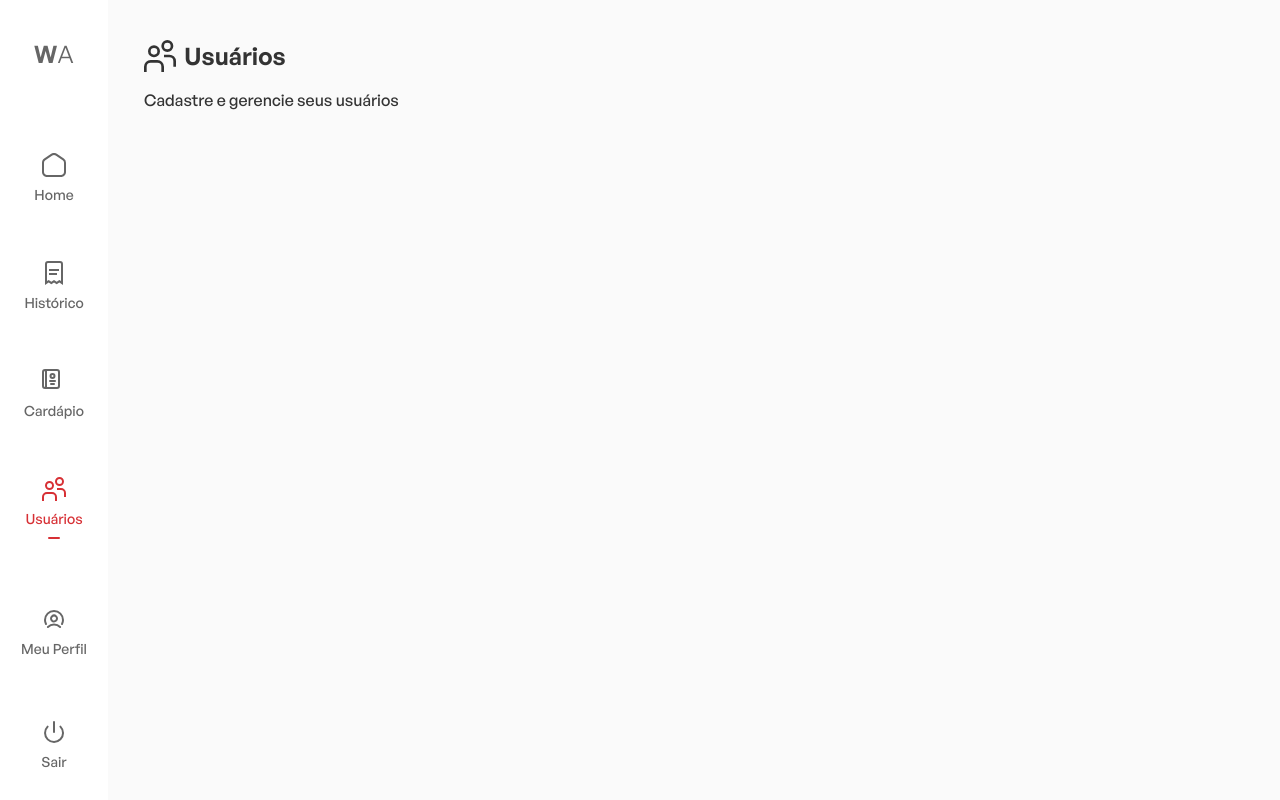
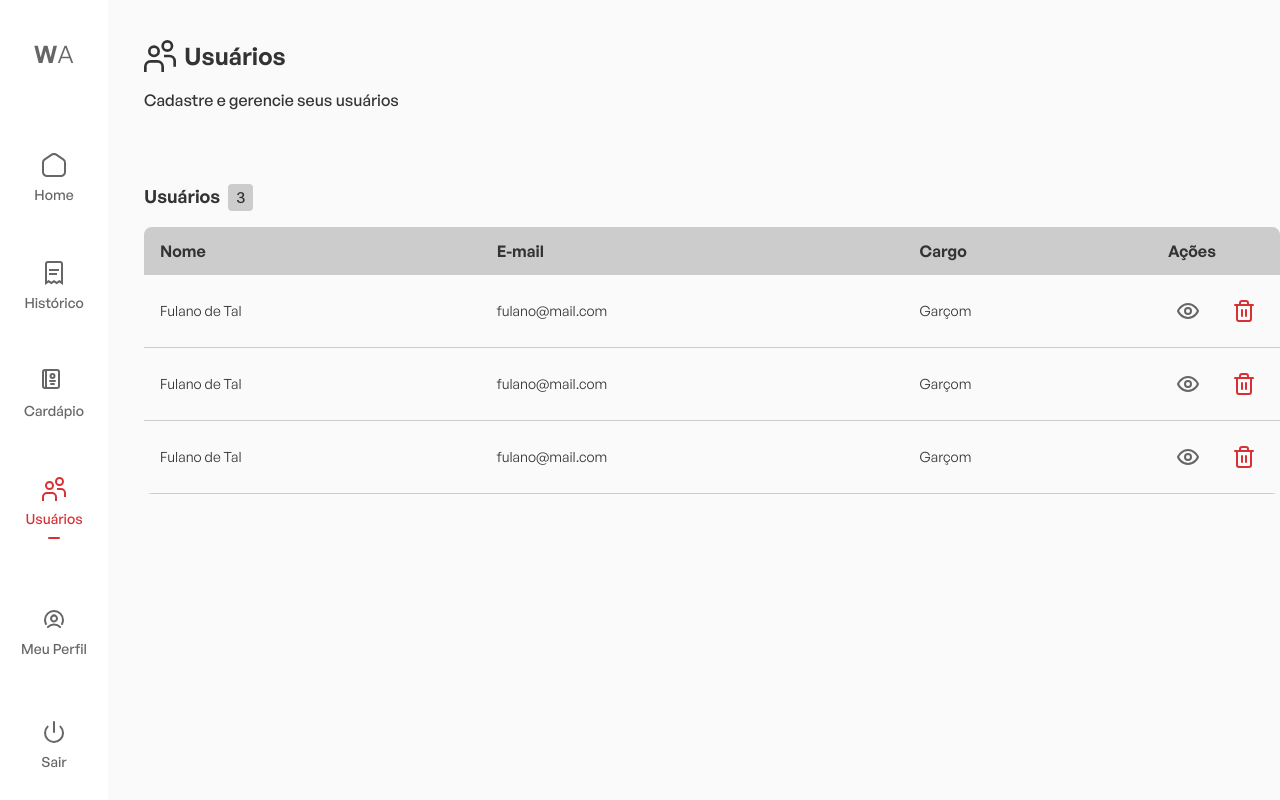
Before and after one commit to Mateusbezerra20/waiter-app-front-end, a React (Vite) app: page /users in a window 1280 px wide. Built offline with nearby package versions, Linux system fonts and the light colour scheme; no server answers; sample sign-in values are in the browser's storage.

Commit message:
feat: finalizes pages (no integration with API yet), except profile page

```diff
--- a/src/components/tableStyles.ts
+++ b/src/components/tableStyles.ts
@@ -51,6 +51,7 @@ export const TableHead = styled.thead`
 
     th:last-child {
       border-top-right-radius: 8px;
+      width: 128px;
     }
 
     th {
@@ -66,7 +67,7 @@ export const TableBody = styled.tbody`
   tr {
     td:last-child {
       display: flex;
-      justify-content: space-around;
+      justify-content: space-between;
 
       button {
         background: none;
--- /dev/null
+++ b/src/pages/Menu/Components/CategoriesTable.tsx
@@ -0,0 +1,40 @@
+import { Caption, Container, TableBody, TableHead } from '../../../components/tableStyles';
+import { pagesIcons } from '../../../components/icons/pageIconsMaps';
+
+export function CategoriesTable() {
+  const Icon1 = pagesIcons.eye;
+  const Icon2 = pagesIcons.trash;
+
+  return (
+    <Container>
+      <Caption>
+        <strong>Categorias</strong>
+        <div>3</div>
+      </Caption>
+      <TableHead>
+        <tr>
+          <th scope="col" style={{ width: 40 }}>Emoji</th>
+          <th scope="col">Nome</th>
+          <th scope="col">Ações</th>
+        </tr>
+      </TableHead>
+      <TableBody>
+        <tr>
+          <td>🍕</td>
+          <td>Pizzas</td>
+          <td><button type="button"><Icon1 /></button><button type="button"><Icon2 /></button></td>
+        </tr>
+        <tr>
+          <td>🍔</td>
+          <td>Lanches</td>
+          <td><button type="button"><Icon1 /></button><button type="button"><Icon2 /></button></td>
+        </tr>
+        <tr>
+          <td>🍺</td>
+          <td>Bebidas</td>
+          <td><button type="button"><Icon1 /></button><button type="button"><Icon2 /></button></td>
+        </tr>
+      </TableBody>
+    </Container>
+  );
+}
--- a/src/pages/Menu/Components/CategoriesTable/index.tsx
+++ b/src/pages/Menu/Components/ProductsTable.tsx
@@ -1,19 +1,19 @@
-import { Caption, Container, TableBody, TableHead } from '../../../../components/tableStyles';
-import { pagesIcons } from '../../../../components/icons/pageIconsMaps';
+import { Caption, Container, TableBody, TableHead } from '../../../components/tableStyles';
+import { pagesIcons } from '../../../components/icons/pageIconsMaps';
 
-export function CategoriesTable() {
+export function ProductsTable() {
   const Icon1 = pagesIcons.eye;
   const Icon2 = pagesIcons.trash;
 
   return (
     <Container>
       <Caption>
-        <strong>Categorias</strong>
+        <strong>Products</strong>
         <div>3</div>
       </Caption>
       <TableHead>
         <tr>
-          <th scope="col">Emoji</th>
+          <th scope="col" style={{ width: 40 }}>Emoji</th>
           <th scope="col">Nome</th>
           <th scope="col">Ações</th>
         </tr>
--- /dev/null
+++ b/src/pages/Menu/Components/Sections/index.tsx
@@ -0,0 +1,20 @@
+import { Container, SectionButton } from './styles';
+
+interface SectionsProps {
+  activeSection: 'products' | 'categories';
+  changeSection: (section: string) => void;
+}
+
+export function Sections({ activeSection, changeSection }: SectionsProps) {
+
+  return (
+    <Container>
+      <SectionButton active={activeSection === 'products'} onClick={() => changeSection('products')}>
+        Produtos
+      </SectionButton>
+      <SectionButton active={activeSection === 'categories'} onClick={() => changeSection('categories')}>
+        Categorias
+      </SectionButton>
+    </Container>
+  );
+}
--- /dev/null
+++ b/src/pages/Menu/Components/Sections/styles.ts
@@ -0,0 +1,23 @@
+import styled, { css } from 'styled-components';
+
+export const Container = styled.div`
+  margin: 0px auto 32px;
+  width: 1216px;
+`;
+
+export const SectionButton = styled.button<{ active: boolean }>`
+  padding: 16px 40px;
+  background-color: transparent;
+  border: none;
+  color: #666666;
+  font-size: 16px;
+  font-weight: 400;
+  line-height: 150%;
+
+  ${({ active }) => active && css`
+    background-color: #fff;
+    color: #D73035;
+    font-size: 14px;
+    font-weight: 600;
+  `}
+`;
--- a/src/pages/Menu/index.tsx
+++ b/src/pages/Menu/index.tsx
@@ -1,7 +1,16 @@
+import { useState } from 'react';
 import { Header } from '../../components/Header';
 import { CategoriesTable } from './Components/CategoriesTable';
+import { Sections } from './Components/Sections';
+import { ProductsTable } from './Components/ProductsTable';
 
 export function Menu() {
+  const [activeSection, setActiveSection] = useState<'products' | 'categories'>('products');
+
+  function changeActiveSection(section: string) {
+    setActiveSection(section as 'products' | 'categories');
+  }
+
   return (
     <>
       <Header
@@ -9,7 +18,8 @@ export function Menu() {
         description="Gerencie os produtos do seu estabelecimento"
         pageIcon="menu"
       />
-      <CategoriesTable />
+      <Sections activeSection={activeSection} changeSection={changeActiveSection} />
+      {activeSection === 'products' ? <ProductsTable /> : <CategoriesTable />}
     </>
   );
 }
--- a/src/pages/PreviousOrders/components/HistoryTable/index.tsx
+++ b/src/pages/PreviousOrders/components/HistoryTable.tsx
@@ -1,5 +1,5 @@
-import { Caption, Container, TableBody, TableHead } from '../../../../components/tableStyles';
-import { pagesIcons } from '../../../../components/icons/pageIconsMaps';
+import { Caption, Container, TableBody, TableHead } from '../../../components/tableStyles';
+import { pagesIcons } from '../../../components/icons/pageIconsMaps';
 
 export function HistoryTable() {
   const Icon1 = pagesIcons.eye;
@@ -13,8 +13,8 @@ export function HistoryTable() {
       </Caption>
       <TableHead>
         <tr>
-          <th scope="col">Mesa</th>
-          <th scope="col">Data</th>
+          <th scope="col" style={{ width: 80 }}>Mesa</th>
+          <th scope="col" style={{ width: 128 }}>Data</th>
           <th scope="col">Nome</th>
           <th scope="col">Categoria</th>
           <th scope="col">Total</th>
--- /dev/null
+++ b/src/pages/Users/Components/UsersTable.tsx
@@ -0,0 +1,44 @@
+import { Caption, Container, TableBody, TableHead } from '../../../components/tableStyles';
+import { pagesIcons } from '../../../components/icons/pageIconsMaps';
+
+export function UsersTable() {
+  const Icon1 = pagesIcons.eye;
+  const Icon2 = pagesIcons.trash;
+
+  return (
+    <Container>
+      <Caption>
+        <strong>Usuários</strong>
+        <div>3</div>
+      </Caption>
+      <TableHead>
+        <tr>
+          <th scope="col">Nome</th>
+          <th scope="col">E-mail</th>
+          <th scope="col">Cargo</th>
+          <th scope="col">Ações</th>
+        </tr>
+      </TableHead>
+      <TableBody>
+        <tr>
+          <td>Fulano de Tal</td>
+          <td>fulano@mail.com</td>
+          <td>Garçom</td>
+          <td><button type="button"><Icon1 /></button><button type="button"><Icon2 /></button></td>
+        </tr>
+        <tr>
+          <td>Fulano de Tal</td>
+          <td>fulano@mail.com</td>
+          <td>Garçom</td>
+          <td><button type="button"><Icon1 /></button><button type="button"><Icon2 /></button></td>
+        </tr>
+        <tr>
+          <td>Fulano de Tal</td>
+          <td>fulano@mail.com</td>
+          <td>Garçom</td>
+          <td><button type="button"><Icon1 /></button><button type="button"><Icon2 /></button></td>
+        </tr>
+      </TableBody>
+    </Container>
+  );
+}
--- a/src/pages/Users/index.tsx
+++ b/src/pages/Users/index.tsx
@@ -1,4 +1,5 @@
 import { Header } from '../../components/Header';
+import { UsersTable } from './Components/UsersTable';
 
 export function Users() {
   return (
@@ -8,6 +9,7 @@ export function Users() {
         description="Cadastre e gerencie seus usuários"
         pageIcon="users"
       />
+      <UsersTable />
     </>
   );
 }
```
